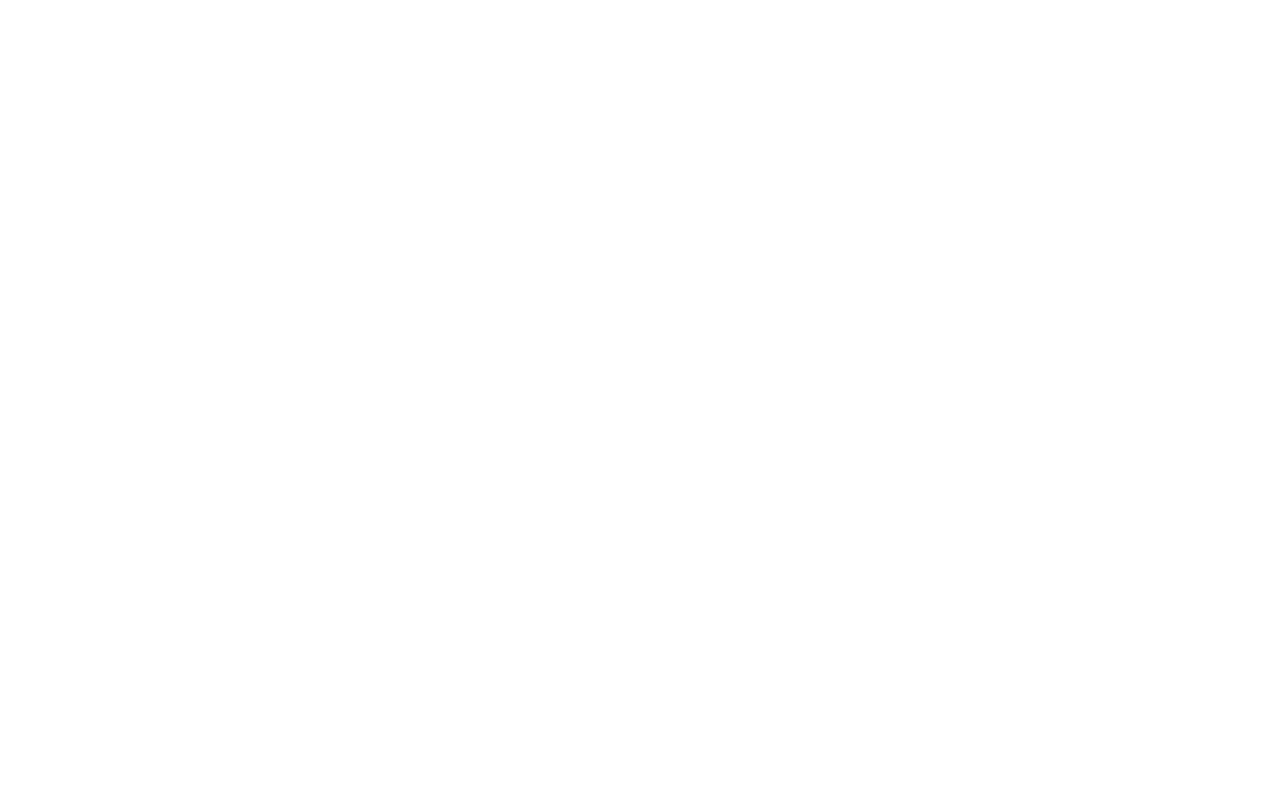
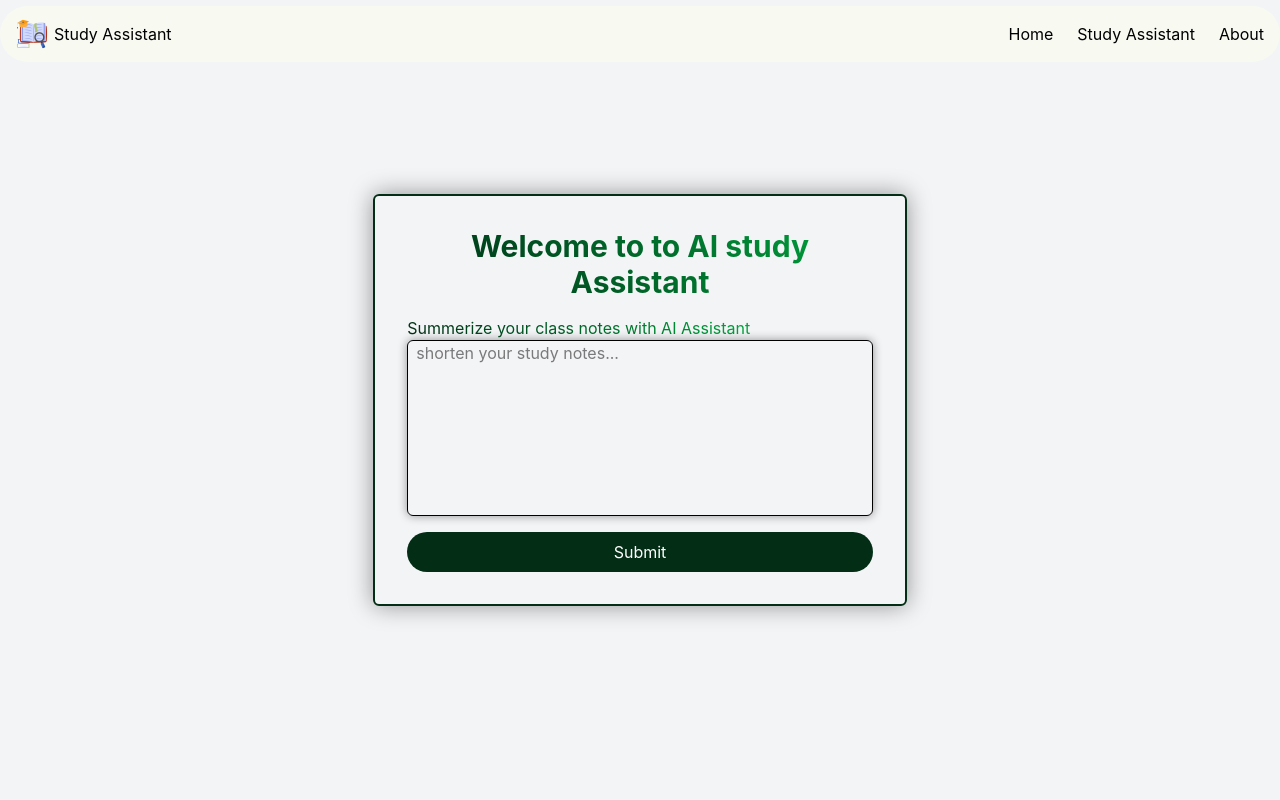
Before and after one commit to Mahtab-217/AI-study-assistant, a React (Vite) app: page /ai-assistant in a window 1280 px wide. Before the commit this address had no page. Shown: the top 800 px of the page. Built offline with nearby package versions, Linux system fonts and the light colour scheme.

Commit message:
the real page of study assistant added

```diff
--- a/src/ActionStateEx.tsx
+++ b/src/ActionStateEx.tsx
@@ -3,7 +3,7 @@
 
 
 function ActionStateEx() {
-   const [data,func]= useActionState(getDataFromForm, {
+   const [data,func, loading]= useActionState(getDataFromForm, {
         message:'',
         success:false,
     })
@@ -13,7 +13,11 @@
             <form action={func} className="w-7/12 border p-8 rounded-md flex flex-col gap-4 ">
                 <input name="myName" className="py-2 w-full rounded-md border focus:outline-0"  type="text" placeholder="Enter your name" />
                 <input name="email" className="py-2 w-full rounded-md border focus:outline-0" type="email" placeholder="Enter your email" />
-                <button className="py-2 w-full rounded-md border bg-linear-60 from-blue-700 to-purple-800 via-blue-500 via-purple-600 text-stone-100 via-blue-800 via-blue-900" type="submit">Submit</button>
+                <button
+                disabled={loading}
+                className="py-2 w-full rounded-md border bg-linear-60 from-blue-700 to-purple-800 via-blue-500 via-purple-600 text-stone-100 via-blue-800 via-blue-900" type="submit">
+                    {loading?'Please wait...': "Submit "}
+                </button>
             </form>
         </div>
         {data.success &&(
--- a/src/App.tsx
+++ b/src/App.tsx
@@ -1,5 +1,6 @@
 import { Route, Routes } from "react-router-dom"
 import Home from "./pages/Home"
+import Assistant from "./pages/Assistant"
 
 
 function App() {
@@ -7,6 +8,7 @@
     <div>
      <Routes>
       <Route path="/" element={<Home/>}/>
+      <Route path="/ai-assistant" element={<Assistant/>}/>
      </Routes>
     </div>
   )
--- /dev/null
+++ b/src/pages/Assistant.tsx
@@ -0,0 +1,23 @@
+import Footer from "../components/shared/home/Footer"
+import Navbar from "../components/shared/home/Navbar"
+
+function Assistant() {
+  return (
+    <div className="">
+        <Navbar/>
+    <div className='w-full bg-gray-100 min-h-screen flex justify-center items-center'>
+       <div className="w-full shadow-[0px_0px_23px_rgba(0,0,0,0.4)] md:w-6/12 lg:w-5/12 border-green-950 p-8 rounded-md space-y-4  border-2">
+        <p className="text-3xl text-center font-bold bg-linear-60 from-green-950 to-green-600    bg-clip-text text-transparent">Welcome to to AI study Assistant</p>
+        <span className="text-center text-md bg-linear-60 from-green-950 to-green-600    bg-clip-text text-transparent">Summerize your class notes with AI Assistant</span>
+        <form action="" className="flex flex-col w-full space-y-4">
+            <textarea placeholder="shorten your study notes... " name="note" className="shadow-[0px_0px_10px_rgba(0,0,0,0.4)]   w-full px-2 rounded-md border focus:outline-0 h-44 resize-none"  id=""></textarea>
+            <button className="py-2 bg-green-950 text-white rounded-full" type="submit">Submit</button>
+        </form>
+       </div>
+    </div>
+    <Footer/>
+    </div>
+  )
+}
+
+export default Assistant
--- a/src/pages/Home.tsx
+++ b/src/pages/Home.tsx
@@ -1,5 +1,5 @@
 
-import ActionStateEx from "../ActionStateEx"
+
 import Footer from "../components/shared/home/Footer"
 import Hero from "../components/shared/home/Hero"
 import MainSextion from "../components/shared/home/MainSextion"
@@ -10,12 +10,12 @@
   return (
     <div className=" font-serif ">
 
-        {/* <Navbar/>
+        <Navbar/>
         <Hero/>
         <MainSextion/>
         <Section/>
-        <Footer/> */}
-        <ActionStateEx/>
+        <Footer/>
+        {/* <ActionStateEx/> */}
     </div>
   )
 }
```
